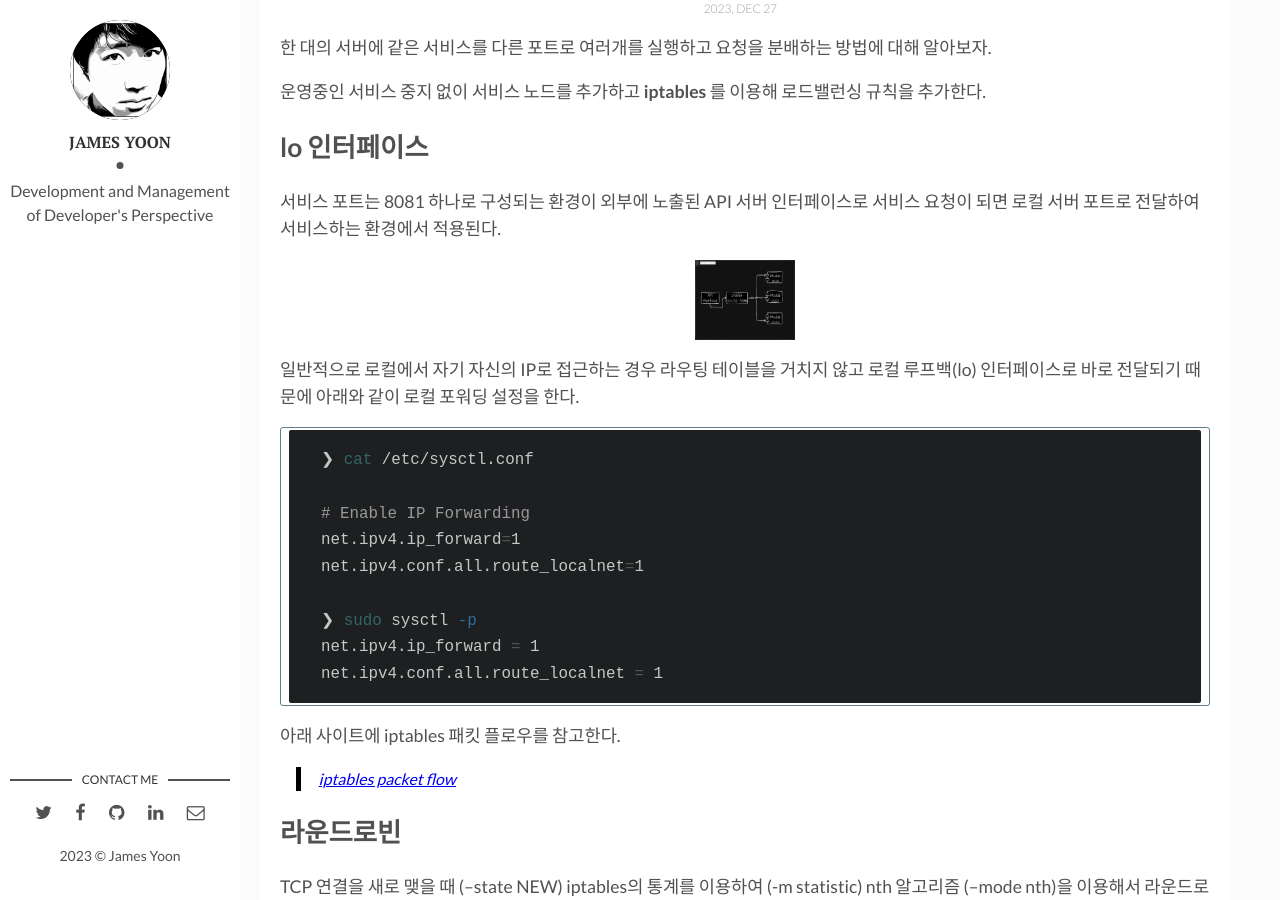
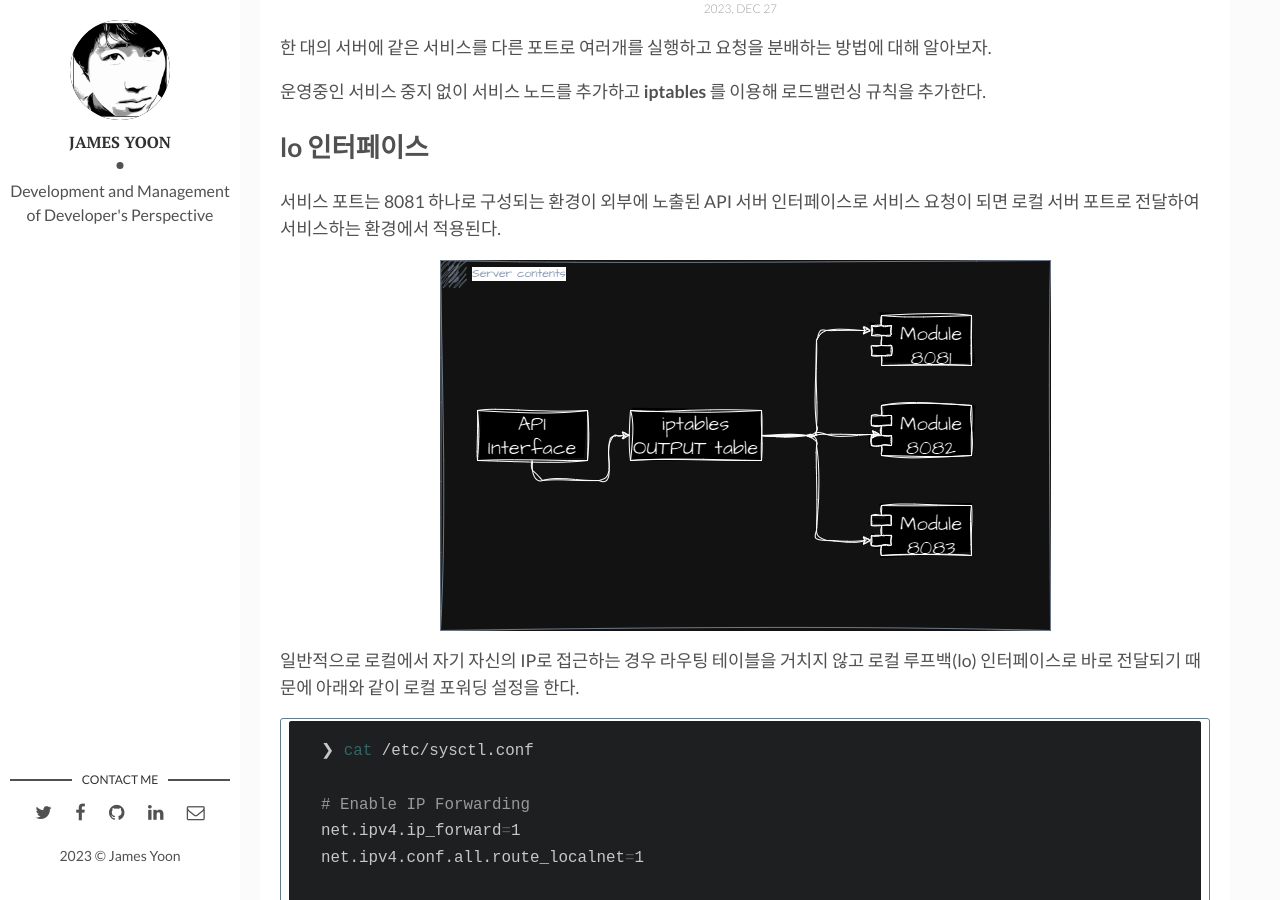
Before and after one commit to butteryoon/butteryoon.github.io, a Jekyll site: the page built from _posts/2023-12-23-iptables_lb.md, in a window 1280 px wide and 900 px high, scrolled down 606 px. Built offline with Jekyll 4.4.1, drawn with Linux system fonts in a browser that asks for light colours; comment, search, counter and statistics services are not loaded.

Commit message:
modified image size

```diff
--- a/_posts/2023-12-23-iptables_lb.md
+++ b/_posts/2023-12-23-iptables_lb.md
@@ -21,7 +21,7 @@ categories: tools
 
 서비스 포트는 8081 하나로 구성되는 환경이 외부에 노출된 API 서버 인터페이스로 서비스 요청이 되면 로컬 서버 포트로 전달하여 서비스하는 환경에서 적용된다.
 
-![process loadbalnce]({{site.baseurl}}/assets/img/process_lb.png){:height="80px" width="100px"}
+![process loadbalnce]({{site.baseurl}}/assets/img/process_lb.png)
 
 일반적으로 로컬에서 자기 자신의 IP로 접근하는 경우 라우팅 테이블을 거치지 않고 로컬 루프백(lo) 인터페이스로 바로 전달되기 때문에 아래와 같이 로컬 포워딩 설정을 한다.
 
```
